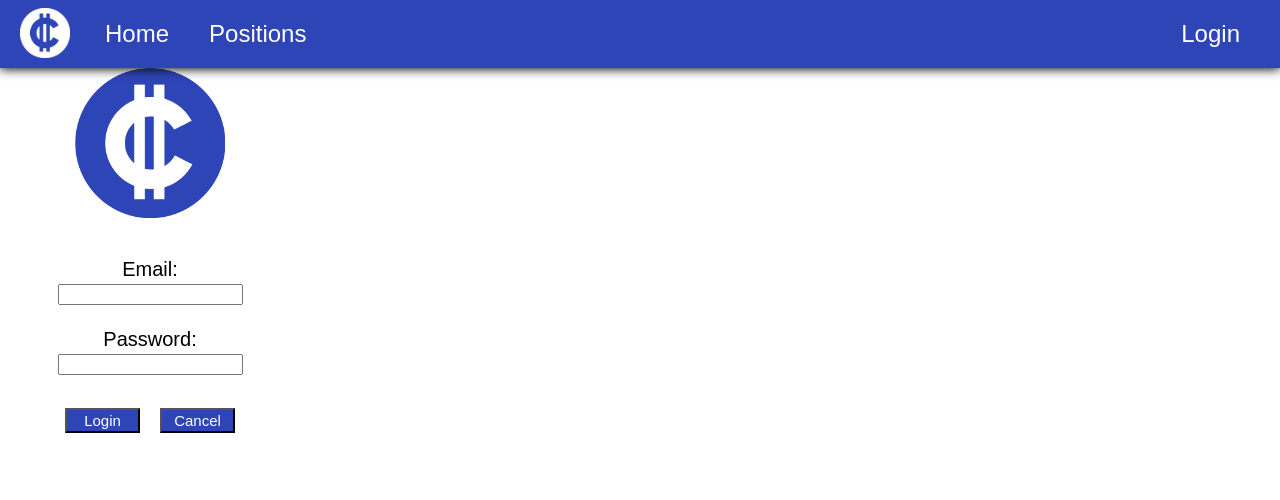
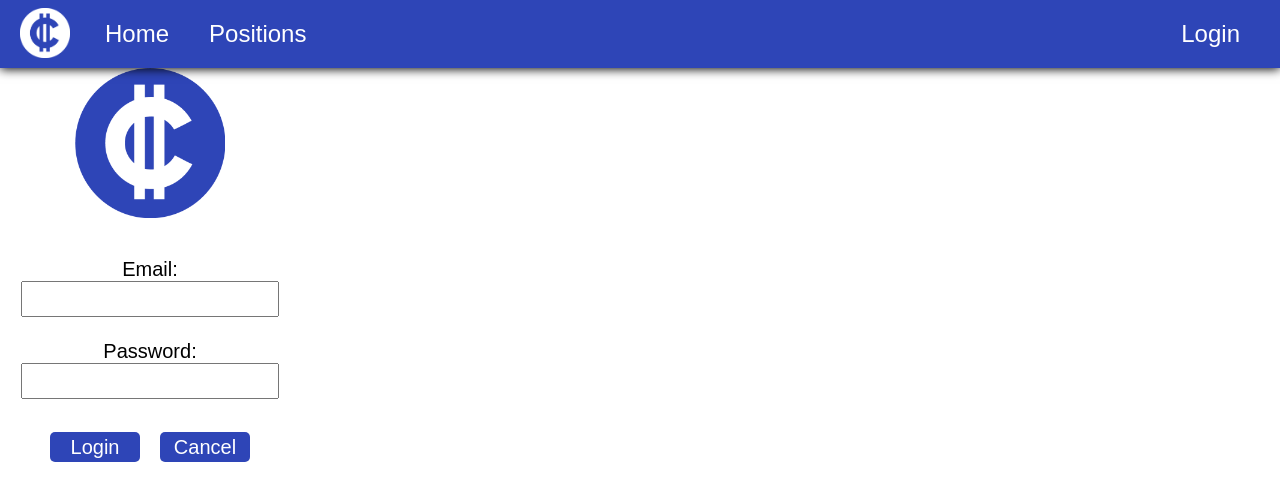
Before and after one commit to kevinbruyne0125/cryptfolio, a React (Create React App) app in the folder client/: page /login in a window 1280 px wide. Shown: the top 500 px of the page. Built offline with nearby package versions, Linux system fonts and the light colour scheme.

Commit message:
Update styles

```diff
--- a/client/src/AddPosition.js
+++ b/client/src/AddPosition.js
@@ -72,9 +72,9 @@ class AddPosition extends Component {
         <h1>New Position</h1>
         <form onSubmit={this.handleSubmit}>
           <p>Currency <select name='currency' value={this.state.defaultCoin}>{currencies}</select></p>
-          <p>Shares <input type='text' name='shares' /></p>
-          <p>Purchase Price <input type='text' name='price' /></p>
-          <p>Date <input id='datePicker' type='date' name='date' /></p>
+          <p>Shares <input className='edit-input' type='text' name='shares' /></p>
+          <p>Purchase Price <input className='edit-input' type='text' name='price' /></p>
+          <p>Date <input className='edit-input' id='datePicker' type='date' name='date' /></p>
           <p><input type='submit' value='Add' /></p>
         </form>
       </div>
--- a/client/src/App.css
+++ b/client/src/App.css
@@ -5,3 +5,22 @@ body {
 .App {
   text-align: center;
 }
+
+button, input[type=submit] {
+  width: 90px;
+  height: 30px;
+  color: #ffffff;
+  background: #2e45b7;
+  font-size: 20px;
+  margin: 10px;
+  border: none;
+  border-radius: 5px;
+}
+
+button:hover, input[type=submit]:hover {
+  background: #4e61bb;
+}
+
+select {
+  font-size: 20px;
+}
--- /dev/null
+++ b/client/src/EditPosition.css
@@ -0,0 +1,5 @@
+.edit-input {
+  font-size: 20px;
+  height: 30px;
+  font-family: Helvetica;
+}
--- a/client/src/EditPosition.js
+++ b/client/src/EditPosition.js
@@ -1,6 +1,7 @@
 import React, { Component } from 'react'
 import $ from 'jquery'
 import Header from './Header'
+import './EditPosition.css'
 
 class EditPosition extends Component {
   constructor (props) {
@@ -138,9 +139,9 @@ class EditPosition extends Component {
         <h1>Edit Position</h1>
         <form onSubmit={this.handleSubmit}>
           <p>Currency <select name='currency' onChange={(e) => this.updateCurrency(e)}>{currencies}</select></p>
-          <p>Shares <input type='text' name='shares' onChange={(e) => this.updateShares(e)} value={this.state.position.shares} /></p>
-          <p>Purchase Price <input type='number' name='price' onChange={(e) => this.updatePrice(e)} value={this.state.position.price} /></p>
-          <p>Date <input type='date' name='date' onChange={(e) => this.updateDate(e)} value={this.state.position.date} /></p>
+          <p>Shares <input className='edit-input' type='text' name='shares' onChange={(e) => this.updateShares(e)} value={this.state.position.shares} /></p>
+          <p>Purchase Price <input className='edit-input' type='number' name='price' onChange={(e) => this.updatePrice(e)} value={this.state.position.price} /></p>
+          <p>Date <input type='date' className='edit-input' name='date' onChange={(e) => this.updateDate(e)} value={this.state.position.date} /></p>
           <p><input type='submit' value='Update' /></p>
         </form>
       </div>
--- a/client/src/Login.js
+++ b/client/src/Login.js
@@ -68,6 +68,7 @@ class Login extends Component {
             <label htmlFor='email'>Email: </label>
             <br />
             <input
+              className='login-input'
               name='email'
               id='email'
               type='email'
@@ -76,6 +77,7 @@ class Login extends Component {
             <label htmlFor='password'>Password:</label>
             <br />
             <input
+              className='login-input'
               name='password'
               id='password'
               type='password'
--- a/client/src/Nav.css
+++ b/client/src/Nav.css
@@ -72,6 +72,12 @@ nav .nav-avatar img {
 	text-align: center;
 }
 
+.login-input {
+	width: 250px;
+	font-size: 20px;
+	height: 30px;
+}
+
 .ReactModal__Overlay {
   background-color: rebeccapurple;
   opacity: 0;
--- a/client/src/Positions.css
+++ b/client/src/Positions.css
@@ -15,17 +15,3 @@
   text-decoration: none;
   font-weight: 900;
 }
-
-.user-avatar {
-  max-width: 50px;
-  border-radius: 50px;
-}
-
-button {
-  width: 75px;
-  height: 25px;
-  color: #ffffff;
-  background: #2e45b7;
-  font-size: 15px;
-  margin: 10px;
-}
```
